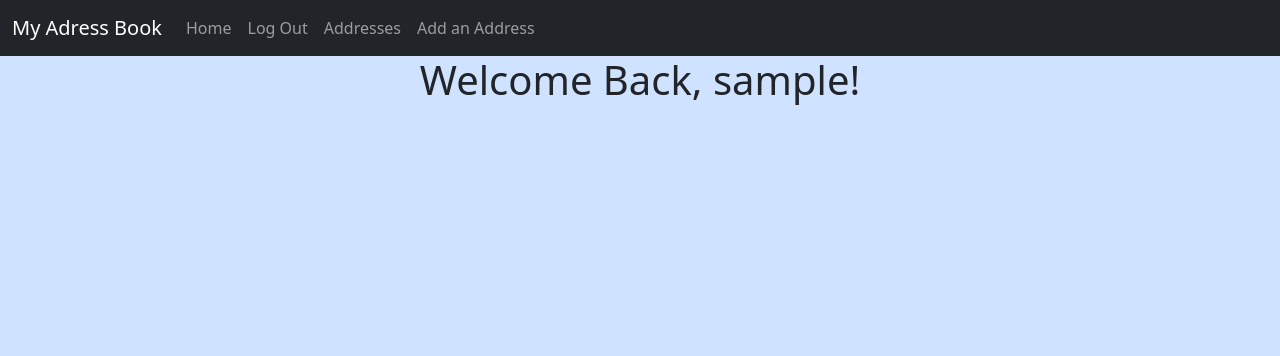
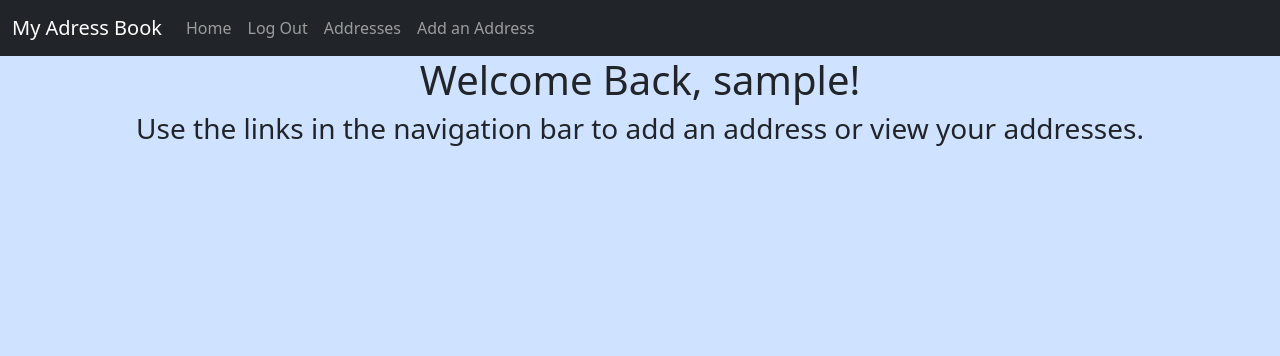
Before and after one commit to terrykub80/Adresses, a Flask app: page / in a window 1280 px wide. Shown: the top 356 px of the page. Run offline with Flask 3, Linux system fonts and the light colour scheme; the visitor is signed in with stand-in values (Sample User, id 1).

Commit message:
added address adding and handling, trying to get them to show on addresses template

```diff
--- a/app/routes.py
+++ b/app/routes.py
@@ -13,8 +13,8 @@ def index():
 @app.route('/addresses')
 @login_required
 def addresses():
-    addresses = Address.query.all()
-    return render_template('addresses.html', addresses=addresses)
+    addies = Address.query.all()
+    return render_template('addresses.html', addies=addies)
 
 
 @app.route('/signup', methods=["GET", "POST"])
@@ -97,6 +97,6 @@ def add_address():
 
         new_address = Address(first_name=first_name, last_name=last_name, phone_number=phone_number, address=address, user_id=current_user.id)
         flash(f"The address for {new_address.first_name} {new_address.last_name} has been created!", "success")
-        return redirect('addresses.html')
+        return redirect(url_for('index'))
 
     return render_template('create.html', form=form)
--- a/app/templates/index.html
+++ b/app/templates/index.html
@@ -6,6 +6,7 @@
 
 {% if current_user.is_authenticated %}
     <h1 class="text-center">Welcome Back, {{ current_user.username }}!</h1>
+    <h3 class="text-center">Use the links in the navigation bar to add an address or view your addresses.</h3>
     {% else %}
     <h1 class="text-center mt-3 p-5">Welcome to My Address Book!</h1>
     <h4 class="text-center">Created by: Terry Kubalewski</h4>
```
Also changed, not shown: app/templates/addresses.html (+4 -4 lines).
